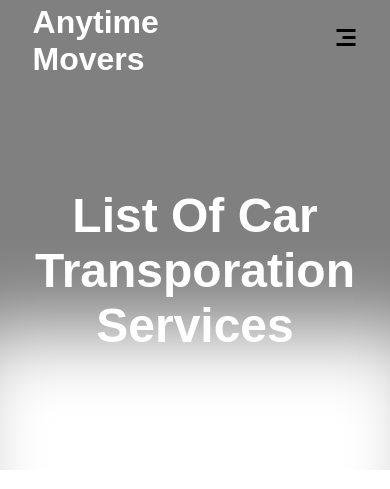
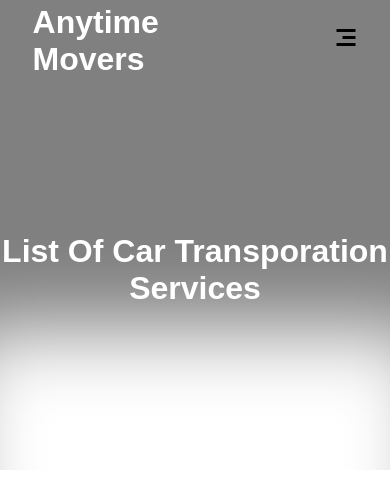
Before and after one commit to lazydesigner/anytimemover, a PHP site: page /rapiddash/more-services in a window 390 px wide. Shown: the top 489 px of the page. Run offline with PHP 8.4, Linux system fonts and the light colour scheme.

Commit message:
improvement

```diff
--- a/more-services.php
+++ b/more-services.php
@@ -25,6 +25,7 @@
 @media screen and (max-width:500px) {
     .hero-of-services h1{
         width: 100%;
+        font-size:2rem
     }
 }
     </style>
```
